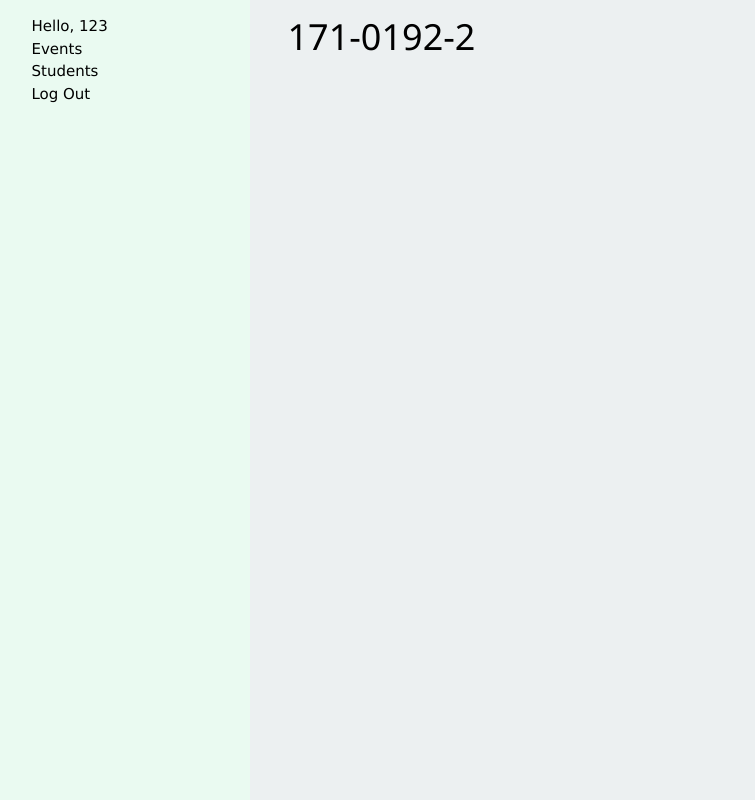
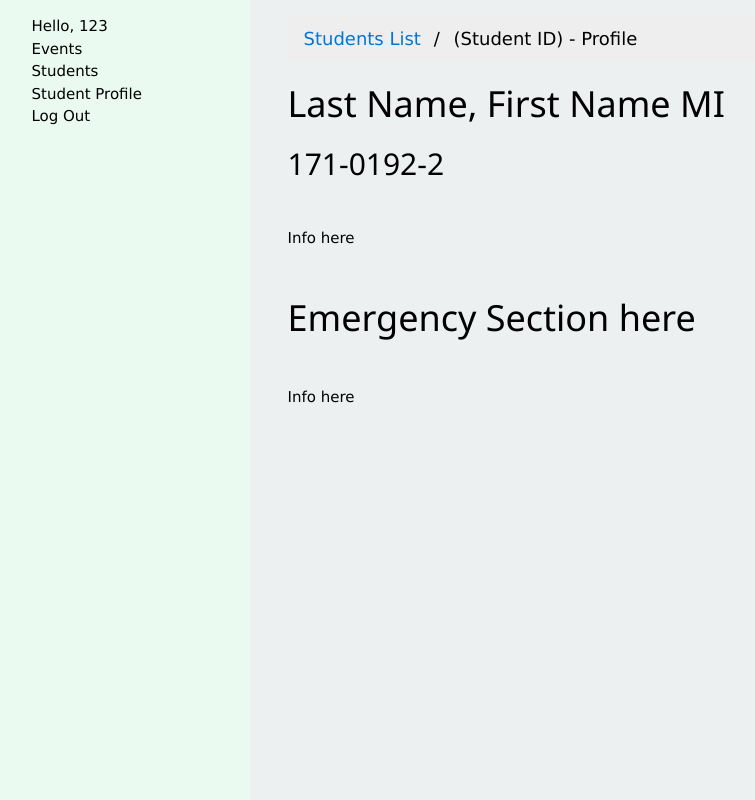
Before and after one commit to mvnrsr/sbo-se, a PHP site: page /profile.php in a window 1280 px wide. Shown: the whole page, without its empty margins (6-761 px from the left). Run offline with PHP 8.4, Linux system fonts and the light colour scheme; a user stored in the database is signed in; some libraries are stand-ins or nearby versions.

Commit message:
some update on profile.php

```diff
--- a/System/profile.php
+++ b/System/profile.php
@@ -17,7 +17,20 @@
         ?>
       </div>
       <div class="content-wrapper">
-        <h1><?php  echo $id; ?></h1>
+        <!-- breadcrumb here -->
+        <ul class="breadcrumb">
+         <li><a href="students.php">Students List</a></li>
+         <li>(Student ID) - Profile</li>
+       </ul> <!-- end breadcrumb -->
+
+        <h1>Last Name, First Name MI</h1>
+        <h2><?php  echo $id; ?></h2>
+        <hr>
+        Info here
+        <hr>
+        <h1>Emergency Section here</h1>
+        <hr>
+        Info here
       </div>
 
     </div>
--- a/System/sidenav.php
+++ b/System/sidenav.php
@@ -18,6 +18,9 @@
       <a href="students.php">Students</a>
     </li>
     <li>
+      <a href="profile.php">Student Profile</a>
+    </li>
+    <li>
       <a href="inc/logout.inc.php">Log Out</a>
     </li>
   </ul>
```
